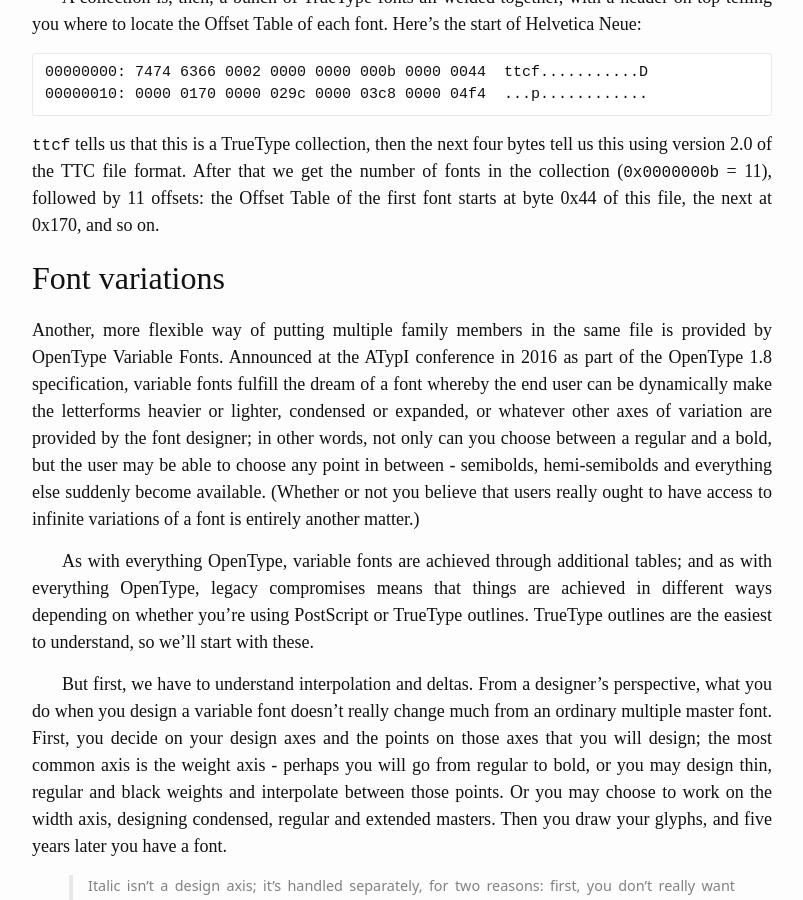
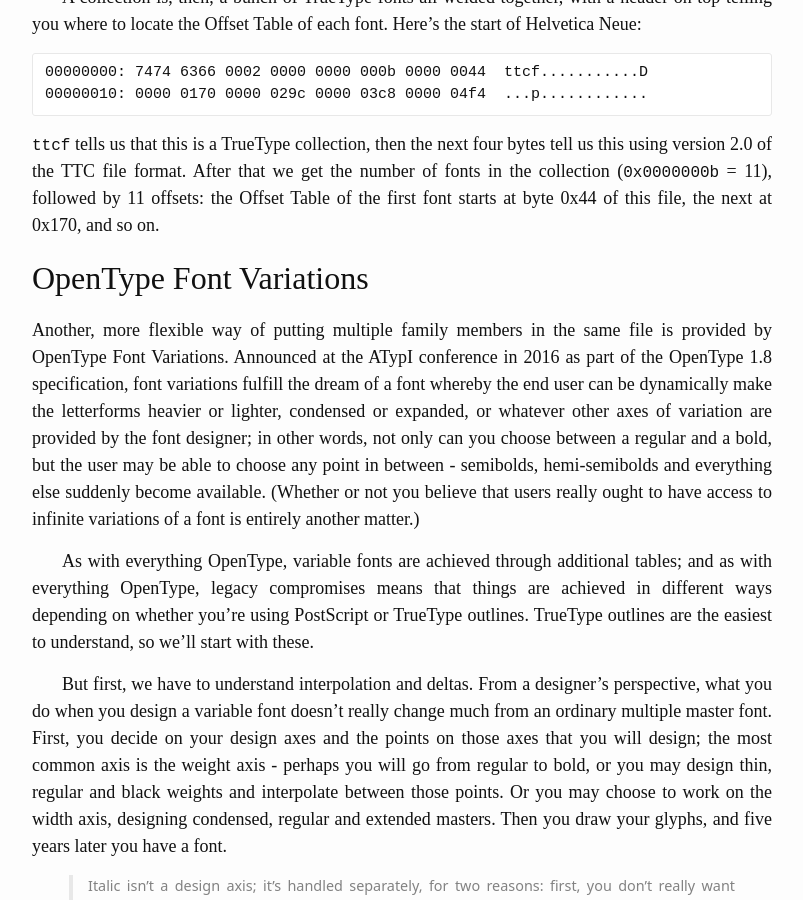
Before and after one commit to simoncozens/fonts-and-layout, a Jekyll site: the page built from opentype.md, in a window 1280 px wide and 900 px high, scrolled down 19571 px. Shown: the whole window, without its empty margins (238-1041 px from the left). Built offline with Jekyll 4.4.1, drawn with Linux system fonts in a browser that asks for light colours; formulas are drawn with MathJax 3; some of the changed text lies outside the part shown.

Commit message:
Variable Fonts -> Font Variations. Fixes #1

```diff
--- a/opentype.md
+++ b/opentype.md
@@ -498,9 +498,9 @@ A collection is, then, a bunch of TrueType fonts all welded together, with a hea
 
 `ttcf` tells us that this is a TrueType collection, then the next four bytes tell us this using version 2.0 of the TTC file format. After that we get the number of fonts in the collection (`0x0000000b` = 11), followed by 11 offsets: the Offset Table of the first font starts at byte 0x44 of this file, the next at 0x170, and so on.
 
-## Font variations
+## OpenType Font Variations
 
-Another, more flexible way of putting multiple family members in the same file is provided by OpenType Variable Fonts. Announced at the ATypI conference in 2016 as part of the OpenType 1.8 specification, variable fonts fulfill the dream of a font whereby the end user can be dynamically make the letterforms heavier or lighter, condensed or expanded, or whatever other axes of variation are provided by the font designer; in other words, not only can you choose between a regular and a bold, but the user may be able to choose any point in between - semibolds, hemi-semibolds and everything else suddenly become available. (Whether or not you believe that users really ought to have access to infinite variations of a font is entirely another matter.)
+Another, more flexible way of putting multiple family members in the same file is provided by OpenType Font Variations. Announced at the ATypI conference in 2016 as part of the OpenType 1.8 specification, font variations fulfill the dream of a font whereby the end user can be dynamically make the letterforms heavier or lighter, condensed or expanded, or whatever other axes of variation are provided by the font designer; in other words, not only can you choose between a regular and a bold, but the user may be able to choose any point in between - semibolds, hemi-semibolds and everything else suddenly become available. (Whether or not you believe that users really ought to have access to infinite variations of a font is entirely another matter.)
 
 As with everything OpenType, variable fonts are achieved through additional tables; and as with everything OpenType, legacy compromises means that things are achieved in different ways depending on whether you're using PostScript or TrueType outlines. TrueType outlines are the easiest to understand, so we'll start with these.
 
```
